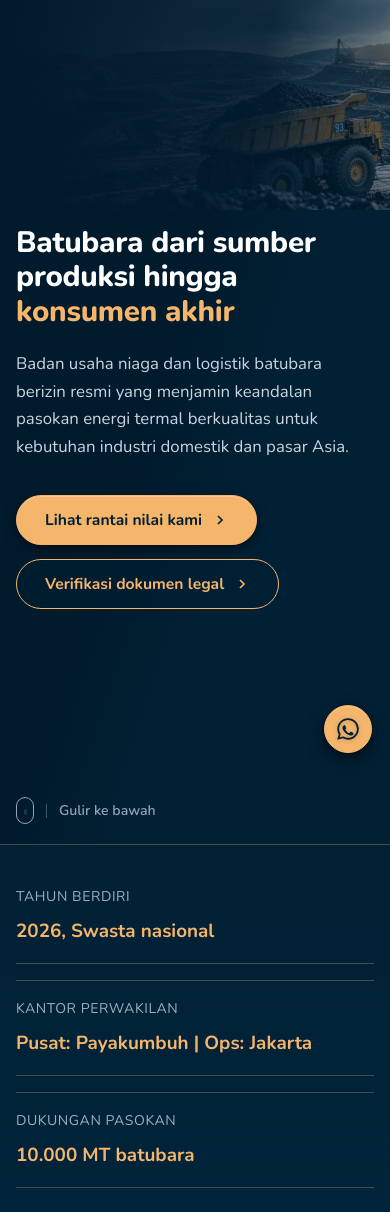
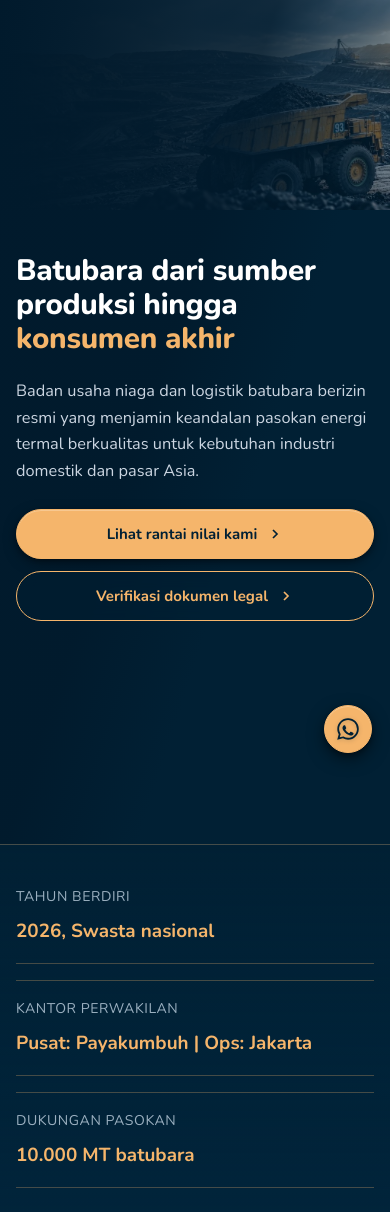
Before and after one commit to khamalputra/nifara-coal-trading, a PHP site: page /website_php/index.php in a window 390 px wide. Shown: the part 73-1285 px from the top of the page. Run offline with PHP 8.4, Linux system fonts and the light colour scheme; data comes from the database, SQL or seed files in the repository; some libraries are stand-ins or nearby versions.

Commit message:
style: optimize mobile hero CTA layout to prevent overlap and text wrapping

```diff
--- a/website_php/assets/css/style.css
+++ b/website_php/assets/css/style.css
@@ -675,9 +675,30 @@ body.is-lang-switching .field textarea::placeholder {
 }
 
 @media (max-width: 768px) {
+  .hero-wrap {
+    padding-block: clamp(70px, 12vw, 95px) clamp(40px, 8vw, 60px);
+  }
   .hero-geo-stripes { display: none; }
   .hero-photo { object-position: center; }
-  .hero-scroll { bottom: 20px; }
+  .hero-desc {
+    margin-bottom: 24px;
+    font-size: 1.02rem;
+  }
+  .hero-cta {
+    flex-direction: column;
+    width: 100%;
+    gap: 12px;
+    align-items: stretch;
+  }
+  .hero-btn {
+    width: 100%;
+    justify-content: center;
+    min-height: 50px;
+    padding: 0 20px;
+    font-size: 0.94rem;
+    white-space: nowrap;
+  }
+  .hero-scroll { display: none; }
   .facts {
     grid-template-columns: 1fr;
     gap: 16px;
--- a/website_php/index.php
+++ b/website_php/index.php
@@ -51,7 +51,7 @@ require_once __DIR__ . '/includes/header.php';
             <svg class="hero-btn-arrow" viewBox="0 0 24 24" width="16" height="16" fill="none" stroke="currentColor" stroke-width="2.5" aria-hidden="true"><polyline points="9 18 15 12 9 6"/></svg>
           </a>
           <a class="hero-btn outline" href="#legalitas">
-            <span data-en="Verify legal &amp; licensing documents">Verifikasi dokumen legal</span>
+            <span data-en="Verify legal documents">Verifikasi dokumen legal</span>
             <svg class="hero-btn-arrow" viewBox="0 0 24 24" width="16" height="16" fill="none" stroke="currentColor" stroke-width="2.5" aria-hidden="true"><polyline points="9 18 15 12 9 6"/></svg>
           </a>
         </div>
```
